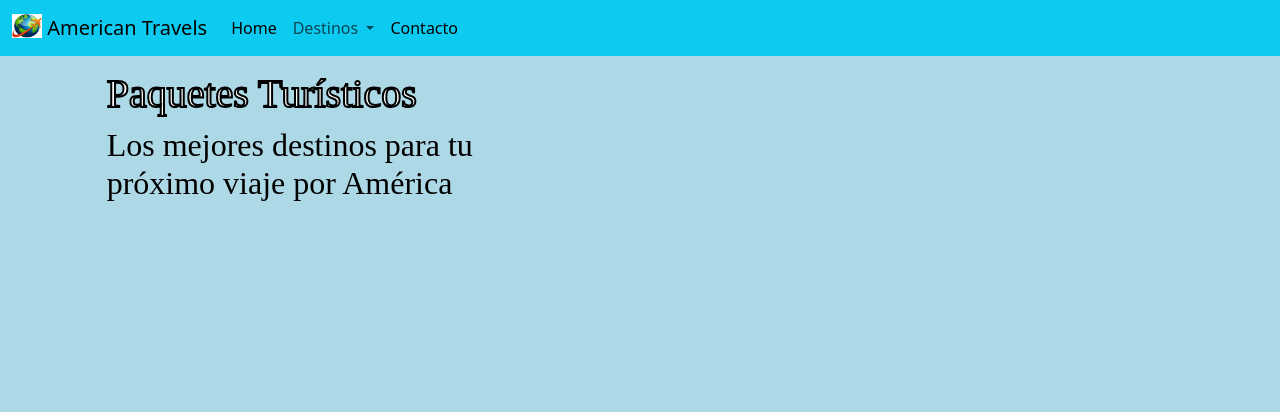
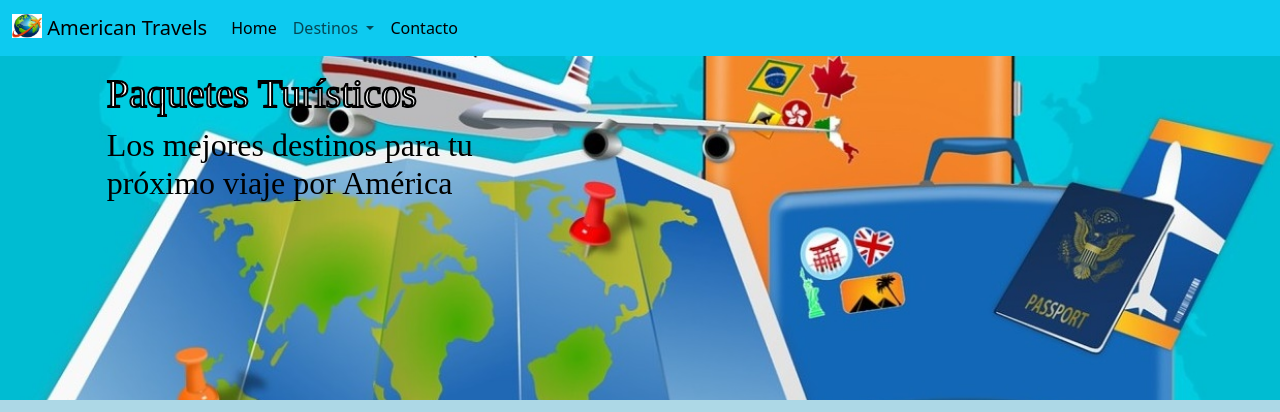
Before and after one commit to RominaValentini/ProyectoJava, a plain HTML site: page index.html in a window 1280 px wide. Shown: the top 412 px of the page. Drawn offline with nearby package versions, Linux system fonts and the light colour scheme.

Commit message:
Update estilo.css

```diff
--- a/CSS/estilo.css
+++ b/CSS/estilo.css
@@ -1,5 +1,5 @@
 header {
-    background-image: url(/IMG/Header\ 1.jpeg);
+    background-image: url(/IMG/Header1.jpeg);
     background-size: cover;
     height: 0.5vh;
     min-height: 400px;
```
